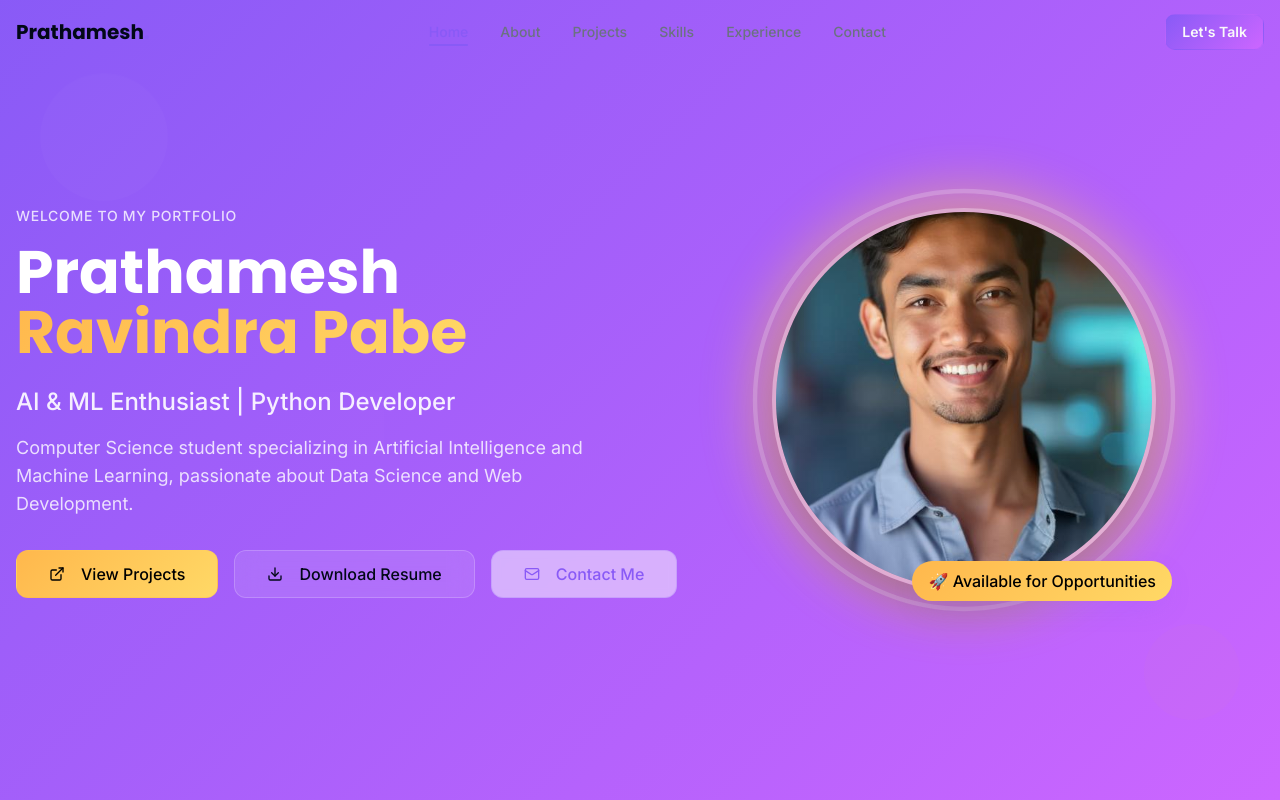
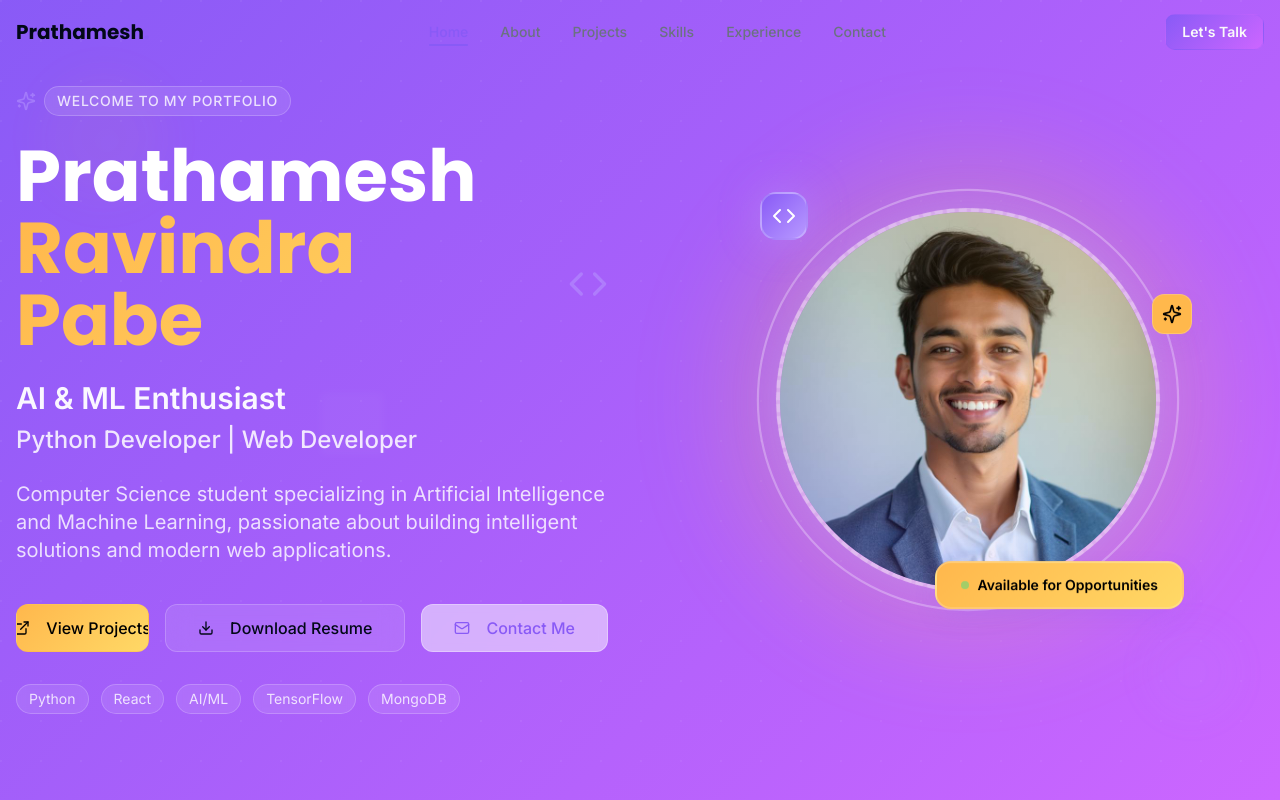
Before and after one commit to Prathamesh250504/My-Portfolio, a React (Vite) app: page / in a window 1280 px wide. Shown: the top 800 px of the page. Built offline with nearby package versions, Linux system fonts and the light colour scheme.

Commit message:
Enhance hero section
Improve the hero section's UI and update the main image.

```diff
--- a/src/components/sections/Hero.tsx
+++ b/src/components/sections/Hero.tsx
@@ -1,84 +1,126 @@
 import { Button } from "@/components/ui/button";
-import { Download, ExternalLink, Mail } from "lucide-react";
+import { Download, ExternalLink, Mail, Code, Sparkles } from "lucide-react";
 import heroImage from "@/assets/hero-image.jpg";
 
 export const Hero = () => {
   return (
     <section className="min-h-screen bg-gradient-hero relative overflow-hidden flex items-center">
-      {/* Decorative elements */}
-      <div className="absolute inset-0 opacity-10">
-        <div className="absolute top-20 left-10 w-32 h-32 rounded-full bg-background/20 animate-float"></div>
-        <div className="absolute bottom-20 right-10 w-24 h-24 rounded-full bg-accent/30 animate-float" style={{ animationDelay: '1s' }}></div>
-        <div className="absolute top-1/2 left-1/4 w-16 h-16 rotate-45 bg-background/15 animate-float" style={{ animationDelay: '2s' }}></div>
+      {/* Enhanced decorative elements */}
+      <div className="absolute inset-0 opacity-15">
+        <div className="absolute top-20 left-10 w-32 h-32 rounded-full bg-gradient-accent opacity-30 blur-xl animate-float"></div>
+        <div className="absolute bottom-20 right-10 w-24 h-24 rounded-full bg-primary-glow/40 blur-lg animate-float" style={{ animationDelay: '1s' }}></div>
+        <div className="absolute top-1/2 left-1/4 w-16 h-16 rotate-45 bg-background/20 blur-sm animate-float" style={{ animationDelay: '2s' }}></div>
+        <div className="absolute top-1/3 right-1/3 w-20 h-20 rounded-full bg-accent/25 blur-lg animate-float" style={{ animationDelay: '0.5s' }}></div>
       </div>
 
-      <div className="container mx-auto px-4 py-20">
-        <div className="grid lg:grid-cols-2 gap-12 items-center">
-          {/* Content */}
+      {/* Grid pattern overlay */}
+      <div className="absolute inset-0 opacity-5">
+        <div className="absolute inset-0" style={{
+          backgroundImage: `radial-gradient(circle at 1px 1px, hsl(var(--background)) 1px, transparent 0)`,
+          backgroundSize: '40px 40px'
+        }}></div>
+      </div>
+
+      <div className="container mx-auto px-4 py-20 relative z-10">
+        <div className="grid lg:grid-cols-2 gap-16 items-center">
+          {/* Enhanced Content */}
           <div className="text-center lg:text-left order-2 lg:order-1 animate-fade-in-up">
-            <div className="inline-block">
-              <span className="text-background/80 text-sm font-medium tracking-wider uppercase mb-4 block">
+            <div className="inline-flex items-center gap-2 mb-6">
+              <Sparkles className="w-5 h-5 text-primary-glow animate-pulse" />
+              <span className="text-background/80 text-sm font-medium tracking-wider uppercase bg-background/10 backdrop-blur-sm px-3 py-1 rounded-full border border-background/20">
                 Welcome to my portfolio
               </span>
             </div>
 
-            <h1 className="text-4xl md:text-5xl lg:text-6xl font-display font-bold text-background mb-6 leading-tight">
-              Prathamesh
-              <br />
-              <span className="bg-gradient-accent bg-clip-text text-transparent">
+            <h1 className="text-5xl md:text-6xl lg:text-7xl font-display font-bold text-background mb-6 leading-tight">
+              <span className="block">Prathamesh</span>
+              <span className="bg-gradient-accent bg-clip-text text-transparent inline-flex items-center gap-3">
                 Ravindra Pabe
+                <Code className="w-8 h-8 md:w-10 md:h-10 text-primary-glow animate-pulse" />
               </span>
             </h1>
 
-            <p className="text-xl md:text-2xl text-background/90 mb-4 font-medium">
-              AI & ML Enthusiast | Python Developer
+            <div className="mb-6">
+              <p className="text-2xl md:text-3xl text-background/95 mb-2 font-semibold">
+                AI & ML Enthusiast
+              </p>
+              <p className="text-xl md:text-2xl text-background/85 font-medium">
+                Python Developer | Web Developer
+              </p>
+            </div>
+
+            <p className="text-lg md:text-xl text-background/80 mb-10 max-w-2xl mx-auto lg:mx-0 leading-relaxed">
+              Computer Science student specializing in Artificial Intelligence and Machine Learning,
+              passionate about building intelligent solutions and modern web applications.
             </p>
 
-            <p className="text-lg text-background/80 mb-8 max-w-xl mx-auto lg:mx-0">
-              Computer Science student specializing in Artificial Intelligence and Machine Learning,
-              passionate about Data Science and Web Development.
-            </p>
-
-            <div className="flex flex-col sm:flex-row gap-4 justify-center lg:justify-start">
-              <Button variant="accent" size="lg" className="group">
-                <ExternalLink className="mr-2 group-hover:rotate-12 transition-transform" />
+            <div className="flex flex-col sm:flex-row gap-4 justify-center lg:justify-start mb-8">
+              <Button variant="accent" size="lg" className="group relative overflow-hidden">
+                <div className="absolute inset-0 bg-gradient-to-r from-transparent via-background/20 to-transparent translate-x-[-100%] group-hover:translate-x-[100%] transition-transform duration-700"></div>
+                <ExternalLink className="mr-2 group-hover:rotate-12 transition-transform duration-300" />
                 View Projects
               </Button>
 
-              <Button variant="glass" size="lg" className="group">
+              <Button variant="glass" size="lg" className="group relative">
                 <Download className="mr-2 group-hover:animate-bounce" />
                 Download Resume
               </Button>
 
-              <Button variant="outline" size="lg" className="group">
-                <Mail className="mr-2 group-hover:scale-110 transition-transform" />
+              <Button variant="outline" size="lg" className="group relative border-background/30 hover:border-background/50">
+                <Mail className="mr-2 group-hover:scale-110 transition-transform duration-300" />
                 Contact Me
               </Button>
             </div>
+
+            {/* Tech stack indicators */}
+            <div className="flex flex-wrap gap-3 justify-center lg:justify-start">
+              {['Python', 'React', 'AI/ML', 'TensorFlow', 'MongoDB'].map((tech) => (
+                <span key={tech} className="px-3 py-1 text-sm bg-background/10 backdrop-blur-sm text-background/80 rounded-full border border-background/20 hover:bg-background/20 transition-colors duration-300">
+                  {tech}
+                </span>
+              ))}
+            </div>
           </div>
 
-          {/* Profile Image */}
+          {/* Enhanced Profile Image */}
           <div className="order-1 lg:order-2 flex justify-center animate-scale-in">
-            <div className="relative">
-              {/* Decorative rings */}
-              <div className="absolute inset-0 rounded-full bg-gradient-accent opacity-20 blur-xl scale-110 animate-pulse"></div>
-              <div className="absolute inset-0 rounded-full border-4 border-background/20 scale-110"></div>
+            <div className="relative group">
+              {/* Outer glow ring */}
+              <div className="absolute inset-0 rounded-full bg-gradient-accent opacity-20 blur-2xl scale-125 group-hover:scale-130 transition-transform duration-700"></div>
 
-              {/* Main image */}
-              <div className="relative w-80 h-80 md:w-96 md:h-96 rounded-full overflow-hidden border-4 border-background/30 shadow-2xl">
+              {/* Rotating ring */}
+              <div className="absolute inset-0 rounded-full border-4 border-dashed border-background/20 scale-115 animate-spin" style={{ animationDuration: '20s' }}></div>
+
+              {/* Static decorative ring */}
+              <div className="absolute inset-0 rounded-full border-2 border-background/30 scale-110"></div>
+
+              {/* Main image container */}
+              <div className="relative w-80 h-80 md:w-96 md:h-96 rounded-full overflow-hidden border-4 border-background/40 shadow-glow group-hover:shadow-2xl transition-all duration-500">
                 <img
                   src={heroImage}
                   alt="Prathamesh Ravindra Pabe"
-                  className="w-full h-full object-cover object-center"
+                  className="w-full h-full object-cover object-center group-hover:scale-105 transition-transform duration-700"
                 />
 
-                {/* Overlay gradient */}
-                <div className="absolute inset-0 bg-gradient-to-tr from-primary/20 via-transparent to-accent/20"></div>
+                {/* Enhanced overlay gradient */}
+                <div className="absolute inset-0 bg-gradient-to-tr from-primary/30 via-transparent to-accent/30 group-hover:from-primary/20 group-hover:to-accent/20 transition-all duration-500"></div>
               </div>
 
-              {/* Floating badge */}
-              <div className="absolute -bottom-4 -right-4 bg-gradient-accent text-accent-foreground px-4 py-2 rounded-full shadow-elegant animate-float font-medium">
-                🚀 Available for Opportunities
+              {/* Enhanced floating badge */}
+              <div className="absolute -bottom-6 -right-6 bg-gradient-accent text-accent-foreground px-6 py-3 rounded-2xl shadow-elegant animate-float font-semibold text-sm border-2 border-background/20 backdrop-blur-sm">
+                <div className="flex items-center gap-2">
+                  <div className="w-2 h-2 bg-green-400 rounded-full animate-pulse"></div>
+                  Available for Opportunities
+                </div>
+              </div>
+
+              {/* Floating tech icons */}
+              <div className="absolute -top-4 -left-4 w-12 h-12 bg-gradient-primary rounded-2xl flex items-center justify-center shadow-glow animate-float border-2 border-background/20" style={{ animationDelay: '1s' }}>
+                <Code className="w-6 h-6 text-background" />
+              </div>
+
+              <div className="absolute top-1/4 -right-8 w-10 h-10 bg-accent rounded-xl flex items-center justify-center shadow-elegant animate-float border border-background/20" style={{ animationDelay: '2.5s' }}>
+                <Sparkles className="w-5 h-5 text-accent-foreground" />
               </div>
             </div>
           </div>
```
Also changed, not shown: src/assets/hero-image.jpg.
